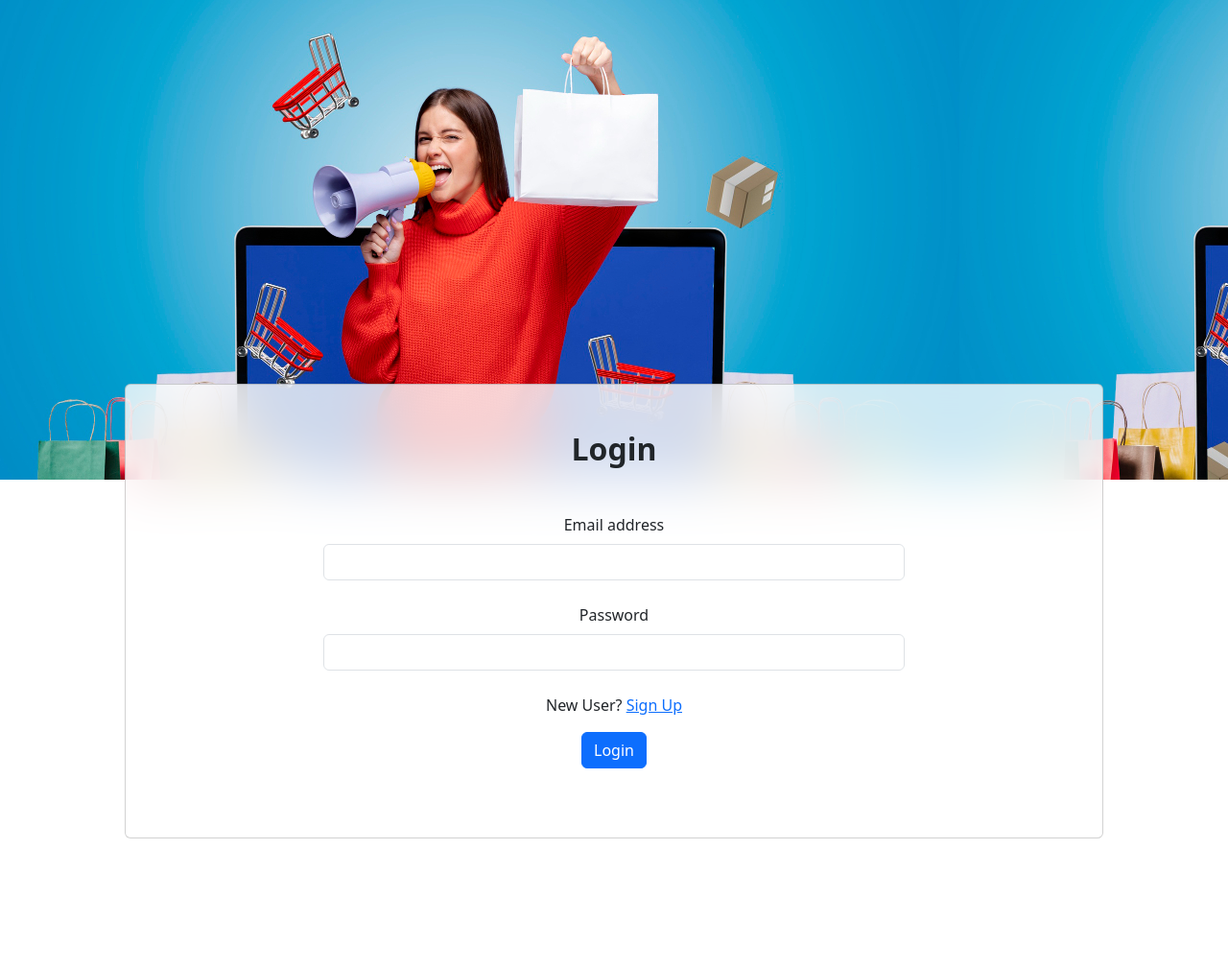
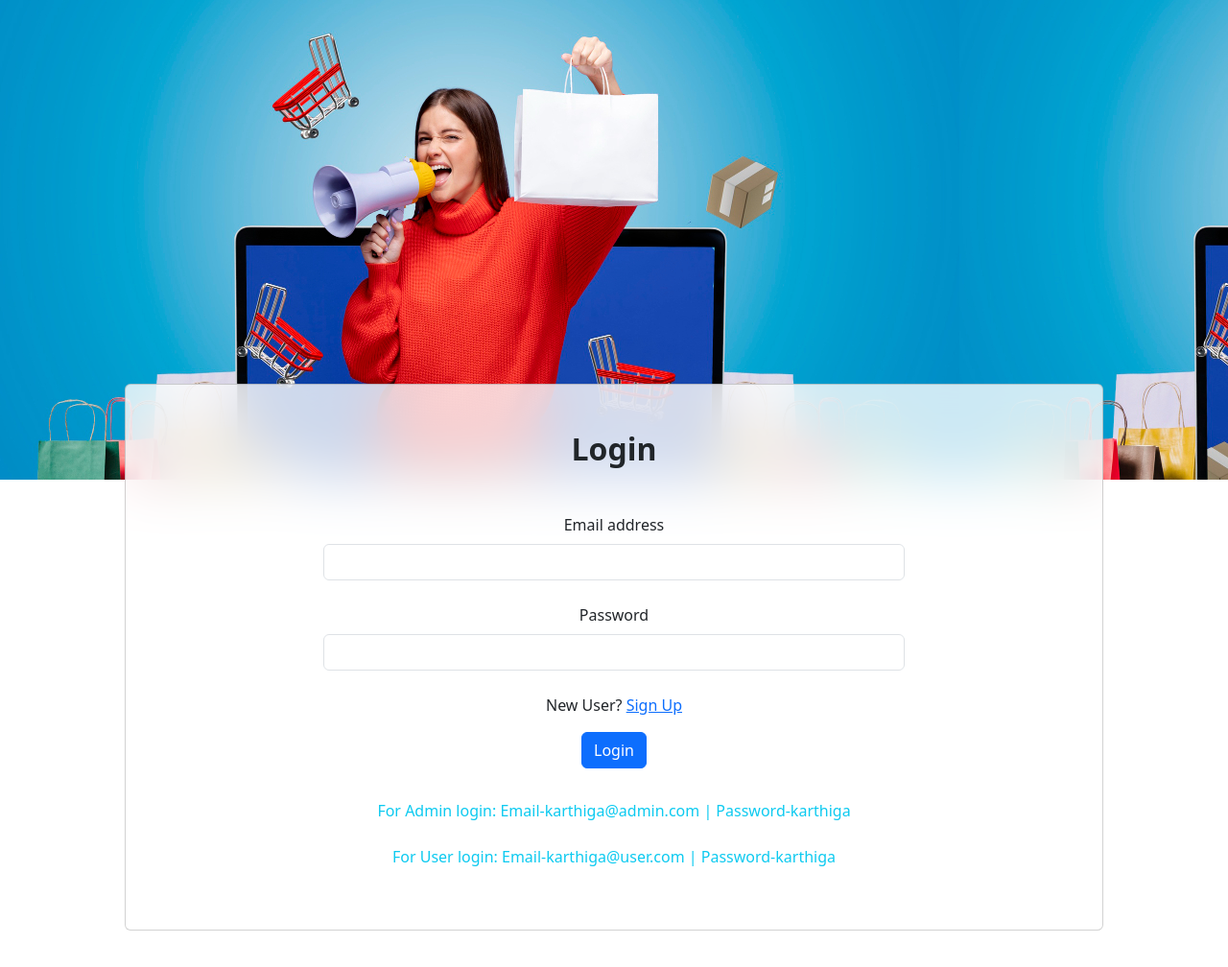
Before and after one commit to KarthigaGurusamy/E-Commerce, a plain HTML site: page index.html in a window 1280 px wide. Shown: the whole page at 96% size. Before the commit the page ends 922 px from the top, so only its background shows below. Drawn offline with nearby package versions, Linux system fonts and the light colour scheme.

Commit message:
E-commerce

```diff
--- a/index.html
+++ b/index.html
@@ -74,6 +74,8 @@
                 >
                   Login
                 </button>
+                <p class="pt-2 text-info">For Admin login: Email-karthiga@admin.com | Password-karthiga</p>
+                <p class="pt-2 text-info">For User login: Email-karthiga@user.com | Password-karthiga</p>
               </div>
             </div>
           </div>
```
